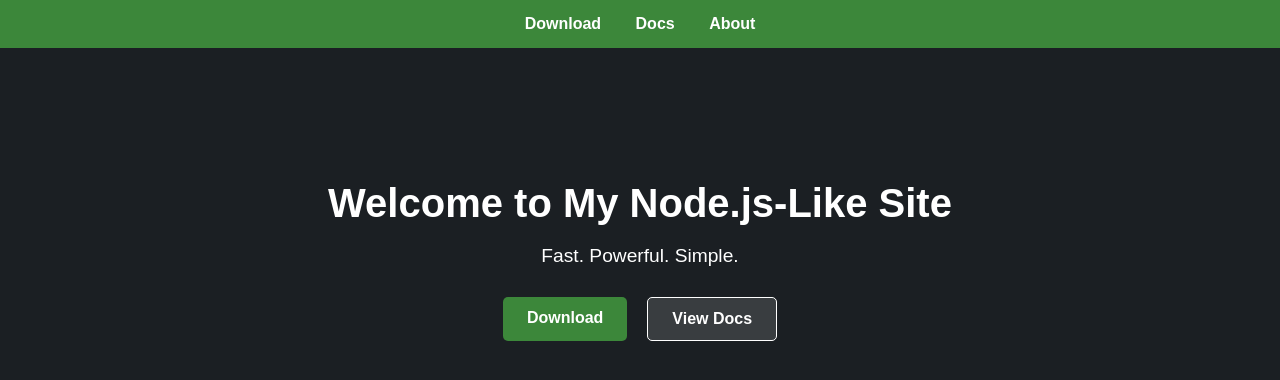
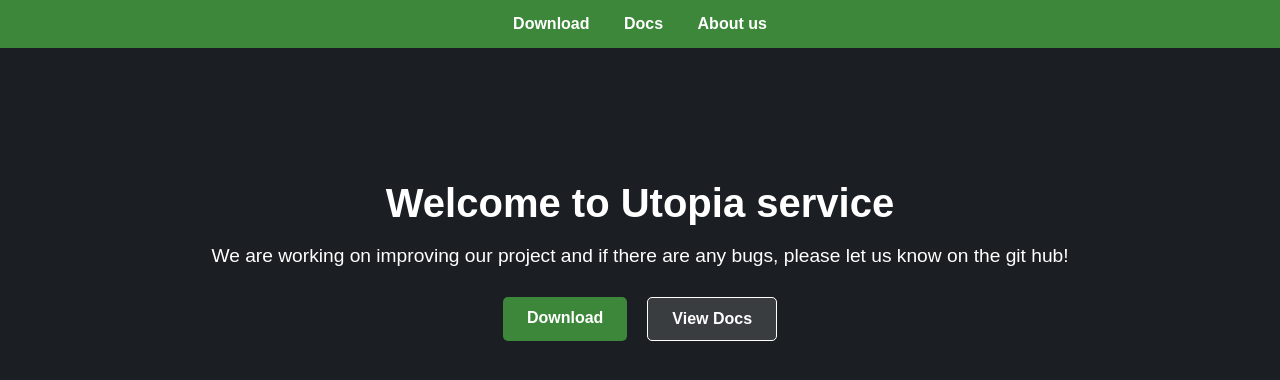
Before and after one commit to slavik2280034/utopia, a plain HTML site: page index.html in a window 1280 px wide. Drawn offline with Linux system fonts and the light colour scheme.

Commit message:
Update index.html

```diff
--- a/index.html
+++ b/index.html
@@ -2,7 +2,7 @@
 <html lang="en">
 <head>
   <meta charset="UTF-8" />
-  <title>Node.js Style Page</title>
+  <title>utopia</title>
   <link rel="stylesheet" href="style.css" />
 </head>
 <body>
@@ -10,13 +10,13 @@
     <nav class="nav-links">
       <a href="downloads.html">Download</a>
       <a href="docs.html">Docs</a>
-      <a href="about.html">About</a>
+      <a href="about-us.html">About us</a>
     </nav>
   </header>
 
   <section class="hero">
-    <h1>Welcome to My Node.js-Like Site</h1>
-    <p>Fast. Powerful. Simple.</p>
+    <h1>Welcome to Utopia service</h1>
+    <p>We are working on improving our project and if there are any bugs, please let us know on the git hub!</p>
     <div class="buttons">
       <a href="downloads.html" class="btn primary">Download</a>
       <a href="docs.html" class="btn secondary">View Docs</a>
```
